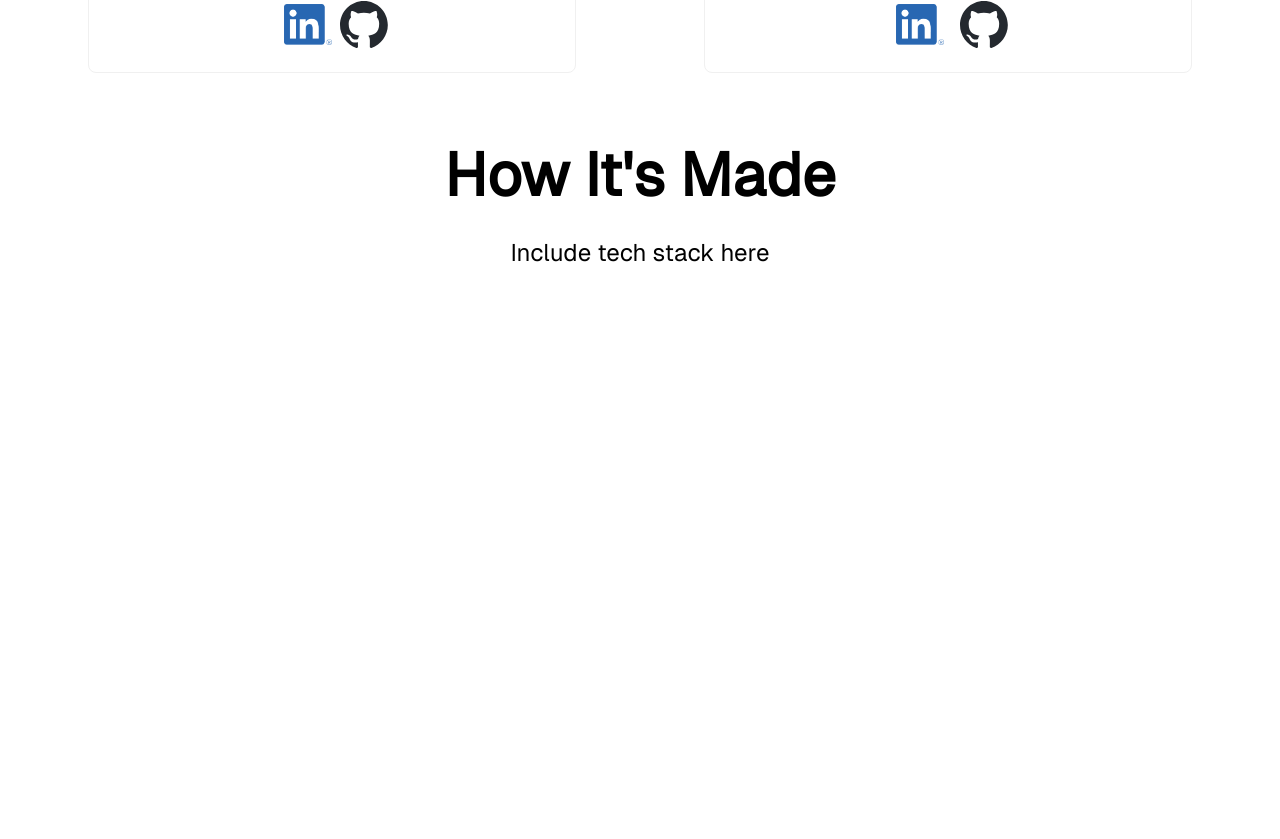
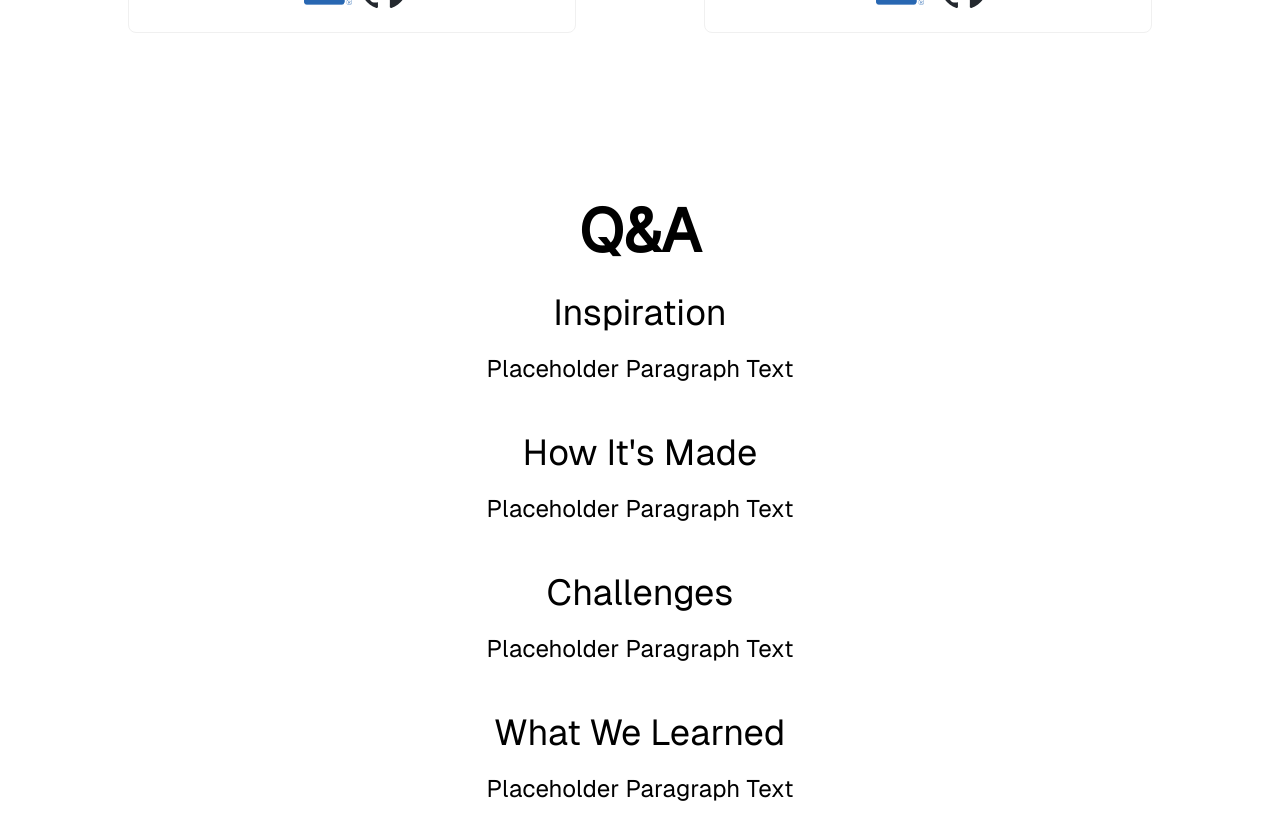
Before and after one commit to Kavipatel0/EnviroPact, a React (Vite) app in the folder Enviropact/: page / in a window 1280 px wide. Shown: the part 1620-2459 px from the top of the page. Before the commit the page ends 1937 px from the top, so only its background shows below. Built offline with nearby package versions, Linux system fonts and the light colour scheme.

Commit message:
Added QNA section

```diff
--- a/Enviropact/src/screens/About.jsx
+++ b/Enviropact/src/screens/About.jsx
@@ -28,7 +28,7 @@ function About() {
             </ul>
         </nav>
 
-        <section className="bg-white-100">
+        <section className="p-10 bg-white-100">
           <div className="p-12 py-4 max-w-full">
             <h1 className="font-bold text-center text-black text-6xl geist-reg">Meet the Team</h1>
             <p className="p-8 text-2xl flex justify-center geist-reg">Team SLAK (this is placeholder text)</p>
@@ -98,10 +98,21 @@ function About() {
           </div>
         </section>
 
-        <section className="bg-white-100">
+        <section className="p-10 bg-white-100">
           <div className="p-12 py-4 max-w-full">
-            <h1 className="font-bold text-center text-black text-6xl geist-reg">How It's Made</h1>
-            <p className="p-8 text-2xl flex justify-center geist-reg">Include tech stack here</p>
+            <h1 className="p-4 font-bold text-center text-black text-6xl geist-reg">Q&A</h1>
+
+            <h2 className="p-4 text-center text-black text-4xl geist-reg">Inspiration</h2>
+            <p className="pt-1 p-8 text-2xl flex justify-center geist-reg">Placeholder Paragraph Text</p>
+
+            <h2 className="p-4 text-center text-black text-4xl geist-reg">How It's Made</h2>
+            <p className="pt-1 p-8 text-2xl flex justify-center geist-reg">Placeholder Paragraph Text</p>
+
+            <h2 className="p-4 text-center text-black text-4xl geist-reg">Challenges</h2>
+            <p className="pt-1 p-8 text-2xl flex justify-center geist-reg">Placeholder Paragraph Text</p>
+
+            <h2 className="p-4 text-center text-black text-4xl geist-reg">What We Learned</h2>
+            <p className="pt-1 p-8 text-2xl flex justify-center geist-reg">Placeholder Paragraph Text</p>
           </div>
         </section>
     </div>
```
